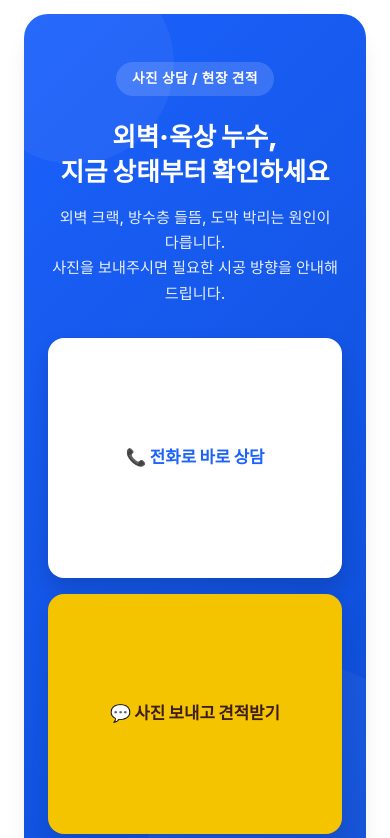
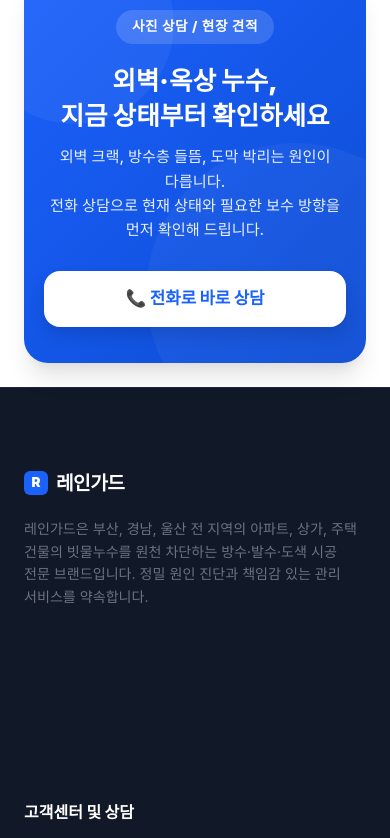
Before and after one commit to wogus5695-ctrl/Gyeongnam-bangsu-01, a React (Vite) app: page / in a window 390 px wide. Shown: the part 7666-8504 px from the top of the page. Built offline with nearby package versions, Linux system fonts and the light colour scheme.

Commit message:
feat: 모바일/PC 최종 CTA 카톡 숨김 및 버튼 크기 최적화

```diff
--- a/src/components/FinalCTA.tsx
+++ b/src/components/FinalCTA.tsx
@@ -1,6 +1,9 @@
 import React from "react";
 import { CONTACT_PHONE, KAKAO_URL, HAS_PHONE, HAS_KAKAO } from "../data/brand";
 import type { KeywordConfig } from "../data/keywords";
+
+// 카카오톡 CTA 숨김 제어 상수
+const ENABLE_KAKAO_CTA = false;
 
 interface FinalCTAProps {
   keywordConfig: KeywordConfig;
@@ -9,7 +12,7 @@
 export const FinalCTA: React.FC<FinalCTAProps> = ({ keywordConfig }) => {
   const label = "사진 상담 / 현장 견적";
 
-  // 동적 키워드 유무에 따른 타이틀 및 본문 문구 분기 (과장 및 솔루션 등 추상적인 어휘 배제)
+  // 동적 키워드 유무에 따른 타이틀 및 본문 문구 분기 (카톡 숨김 처리에 대응해 전화 상담 중심 어조)
   const defaultTitle = "외벽·옥상 누수,\n지금 상태부터 확인하세요";
   let ctaTitle = defaultTitle;
   if (keywordConfig.isActive) {
@@ -20,18 +23,18 @@
     }
   }
 
-  const defaultBody = "외벽 크랙, 방수층 들뜸, 도막 박리는 원인이 다릅니다.\n사진을 보내주시면 필요한 시공 방향을 안내해 드립니다.";
+  const defaultBody = "외벽 크랙, 방수층 들뜸, 도막 박리는 원인이 다릅니다.\n전화 상담으로 현재 상태와 필요한 보수 방향을 먼저 확인해 드립니다.";
   let ctaBody = defaultBody;
   if (keywordConfig.isActive) {
     const service = keywordConfig.service;
     if (service === "외벽방수" || service === "외벽발수" || service === "외벽누수") {
-      ctaBody = "외벽 크랙, 조인트 틈새, 창틀 코킹은 원인이 다양합니다.\n사진을 보내주시면 대략적인 보수 방향을 먼저 안내해 드립니다.";
+      ctaBody = "외벽 크랙, 조인트 틈새, 창틀 주변 누수는 원인이 다양합니다.\n전화 상담으로 현재 상태와 필요한 보수 방향을 먼저 확인해 드립니다.";
     } else if (service === "옥상방수" || service === "옥상누수" || service === "지붕방수") {
-      ctaBody = "옥상 균열, 방수층 들뜸, 배수구 손상은 원인이 다릅니다.\n사진을 보내주시면 대략적인 방수 방향을 먼저 안내해 드립니다.";
+      ctaBody = "옥상 균열, 방수층 들뜸, 배수구 손상은 원인이 다릅니다.\n전화 상담으로 현재 상태와 필요한 보수 방향을 먼저 확인해 드립니다.";
     } else if (service === "외벽도색") {
-      ctaBody = "도막 박리, 미세 균열, 외벽 오염은 원인이 다양합니다.\n사진을 보내주시면 도색 시공 방향을 먼저 안내해 드립니다.";
+      ctaBody = "도막 박리, 미세 균열, 외벽 오염은 원인이 다양합니다.\n전화 상담으로 현재 상태와 필요한 보수 방향을 먼저 확인해 드립니다.";
     } else if (service === "건물방수") {
-      ctaBody = "외벽 크랙, 옥상 방수층 들뜸, 지붕 틈새는 원인이 다릅니다.\n사진을 보내주시면 건물 방수 방향을 먼저 안내해 드립니다.";
+      ctaBody = "외벽 크랙, 옥상 방수층 들뜸, 지붕 틈새는 원인이 다릅니다.\n전화 상담으로 현재 상태와 필요한 보수 방향을 먼저 확인해 드립니다.";
     }
   }
 
@@ -44,21 +47,15 @@
     ));
   };
 
+  // 카카오톡 노출 판별 조건
+  const showKakao = ENABLE_KAKAO_CTA && !!KAKAO_URL;
+
   return (
-    <section className="final-cta-section" id="contact" style={{ backgroundColor: "#ffffff" }}>
+    <section className="final-cta-section" id="contact" style={{ backgroundColor: "#ffffff", padding: "1.5rem 0" }}>
       <div className="container" style={{ maxWidth: "1000px" }}>
 
         {/* 홍보 배지 겸용 배너 형태 */}
-        <div style={{
-          background: "linear-gradient(135deg, var(--primary-color) 0%, #0d4cd3 100%)",
-          color: "#ffffff",
-          padding: "4rem 3rem",
-          borderRadius: "40px",
-          boxShadow: "var(--shadow-xl)",
-          textAlign: "center",
-          position: "relative",
-          overflow: "hidden"
-        }} className="cta-banner-box">
+        <div className="cta-banner-box">
 
           {/* 장식원 백그라운드 효과 */}
           <div style={{
@@ -92,14 +89,14 @@
               color: "#ffffff",
               padding: "0.4rem 1rem",
               borderRadius: "50px",
-              marginBottom: "1.5rem",
+              marginBottom: "1.25rem",
               letterSpacing: "0.05em"
             }}>
               {label}
             </span>
 
             <h2 style={{
-              fontSize: "2.3rem",
+              fontSize: "2.2rem",
               fontWeight: 900,
               lineHeight: "1.35",
               margin: "0 0 1rem 0"
@@ -108,58 +105,54 @@
             </h2>
 
             <p style={{
-              fontSize: "1.08rem",
+              fontSize: "1.02rem",
               color: "rgba(255, 255, 255, 0.9)",
               fontWeight: 500,
-              lineHeight: "1.65",
-              marginBottom: "2.5rem"
+              lineHeight: "1.6",
+              marginBottom: "2rem"
             }} className="break-keep cta-body-text">
               {renderWithLineBreaks(ctaBody)}
             </p>
 
-            {/* 전환 버튼 세트 - 연락처 부재 시 방어 코드 적용 */}
+            {/* 전환 버튼 세트 - 카톡 숨김 및 전화 단독 노출 */}
             <div style={{
               display: "flex",
               justifyContent: "center",
-              gap: "1.5rem",
+              gap: "1rem",
               flexWrap: "wrap"
             }} className="cta-button-group">
 
               {/* 전화 바로걸기 */}
               <a
                 href={HAS_PHONE ? `tel:${CONTACT_PHONE}` : "#contact"}
-                className="btn"
-                style={{
-                  backgroundColor: "#ffffff",
-                  color: "var(--primary-color)",
-                  padding: "1.2rem 2.5rem",
-                  fontSize: "1.2rem",
-                  fontWeight: 900,
-                  borderRadius: "16px",
-                  boxShadow: "0 10px 20px rgba(0,0,0,0.15)",
-                  flex: "1 1 240px"
-                }}
+                className="cta-btn-phone"
               >
                 📞 전화로 바로 상담
               </a>
 
-              {/* 카톡 상담 바로가기 */}
+              {/* 카톡 상담 바로가기 (활성화 시에만 렌더링) */}
+              {showKakao && (
                 <a
                   href={HAS_KAKAO ? KAKAO_URL : "#contact"}
                   target={HAS_KAKAO ? "_blank" : "_self"}
                   rel={HAS_KAKAO ? "noopener noreferrer" : undefined}
                   className="btn btn-kakao"
                   style={{
-                  padding: "1.2rem 2.5rem",
-                  fontSize: "1.2rem",
+                    height: "60px",
+                    display: "inline-flex",
+                    alignItems: "center",
+                    justifyContent: "center",
+                    fontSize: "1.15rem",
                     fontWeight: 900,
                     borderRadius: "16px",
-                  boxShadow: "0 10px 20px rgba(0,0,0,0.1)",
-                  flex: "1 1 240px"
+                    boxShadow: "0 8px 16px rgba(0,0,0,0.12)",
+                    flex: "1 1 240px",
+                    maxWidth: "320px"
                   }}
                 >
                   💬 사진 보내고 견적받기
                 </a>
+              )}
 
             </div>
 
@@ -170,27 +163,59 @@
       </div>
 
       <style>{`
+        .cta-banner-box {
+          background: linear-gradient(135deg, var(--primary-color) 0%, #0d4cd3 100%) !important;
+          color: #ffffff !important;
+          padding: 48px 24px !important;
+          border-radius: 40px !important;
+          box-shadow: var(--shadow-xl) !important;
+          text-align: center !important;
+          position: relative !important;
+          overflow: hidden !important;
+        }
+        .cta-btn-phone {
+          background-color: #ffffff !important;
+          color: var(--primary-color) !important;
+          display: inline-flex !important;
+          align-items: center;
+          justify-content: center;
+          width: 100%;
+          max-width: 320px;
+          height: 60px;
+          font-size: 1.15rem !important;
+          font-weight: 900 !important;
+          border-radius: 16px !important;
+          box-shadow: 0 8px 16px rgba(0,0,0,0.12) !important;
+          transition: all 0.2s ease;
+          text-decoration: none;
+        }
+        .cta-btn-phone:hover {
+          transform: translateY(-2px);
+          box-shadow: 0 10px 20px rgba(0,0,0,0.15) !important;
+        }
         @media (max-width: 768px) {
           .cta-banner-box {
-            padding: 3rem 1.5rem !important;
+            padding: 36px 20px !important;
             border-radius: 24px !important;
           }
           .cta-h2 {
             font-size: 1.6rem !important;
             line-height: 1.35 !important;
+            margin-bottom: 0.75rem !important;
           }
           .cta-body-text {
             font-size: 0.95rem !important;
-            margin-bottom: 2rem !important;
+            margin-bottom: 1.75rem !important;
           }
           .cta-button-group {
             flex-direction: column !important;
-            gap: 1rem !important;
+            gap: 10px !important;
+            align-items: center !important;
           }
-          .cta-button-group .btn {
-            width: 100% !important;
-            padding: 1rem !important;
+          .cta-btn-phone {
+            height: 56px !important;
             font-size: 1.05rem !important;
+            max-width: 100% !important;
           }
         }
       `}</style>
```
Lines whose indentation alone changed are shown as unchanged.
